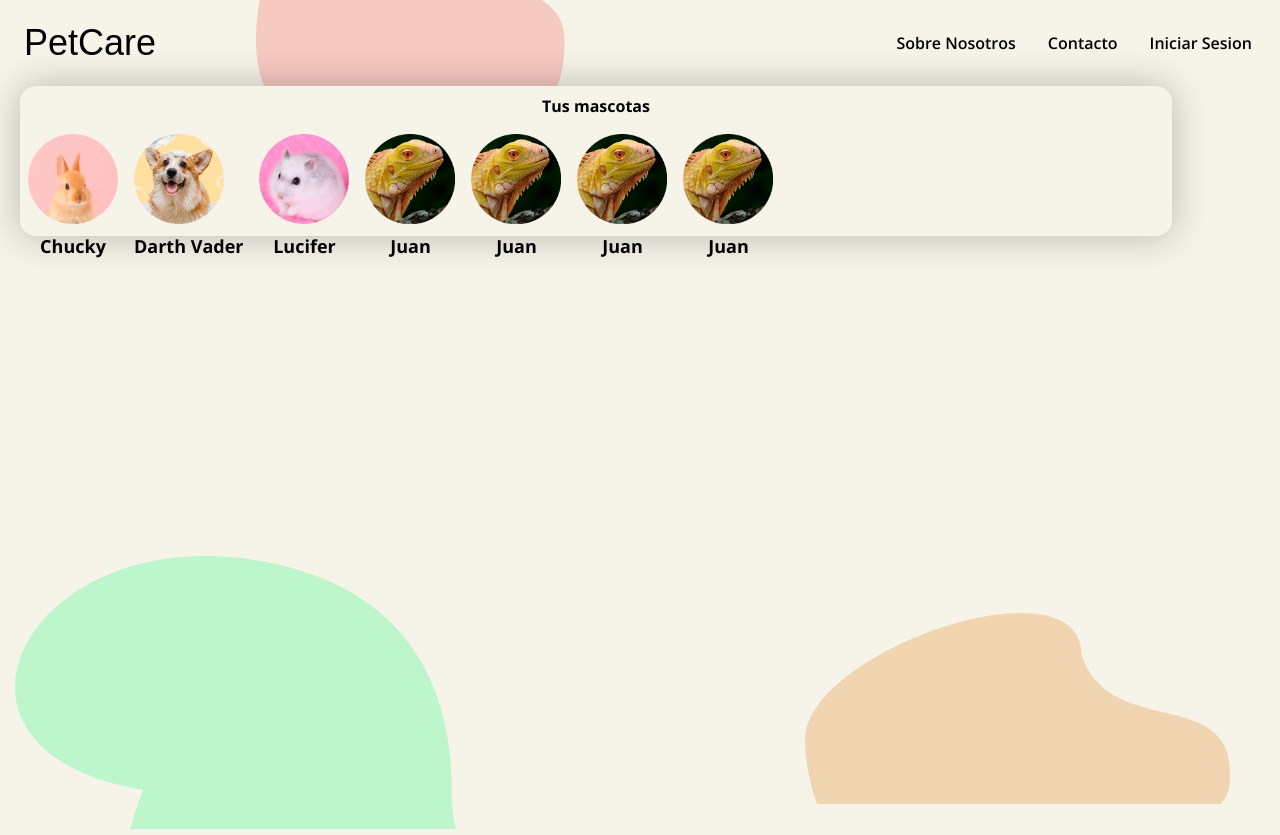
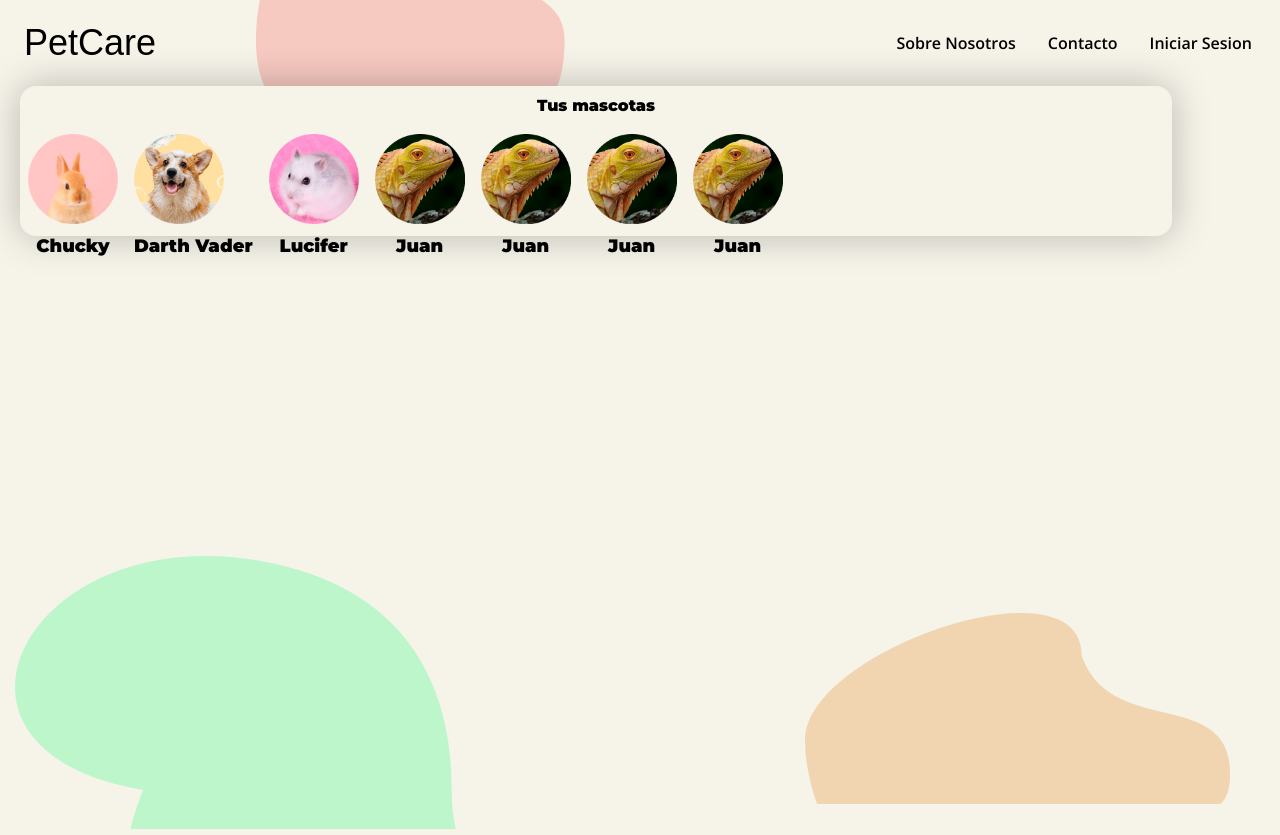
Before and after one commit to No-Country/C14-53-T-NODE-REACT, a React (Vite) app in the folder frontend-nocountry/app-mascotas/: page /mypets in a window 1280 px wide. Built offline with nearby package versions, Linux system fonts and the light colour scheme; a web font is replaced by a local one.

Commit message:
added montserrat font utility class

```diff
--- a/frontend-nocountry/app-mascotas/src/App.css
+++ b/frontend-nocountry/app-mascotas/src/App.css
@@ -1,3 +1,6 @@
+@import url('https://fonts.googleapis.com/css2?family=Montserrat:wght@500;600;700;800;900&display=swap');
+
+
 html,
 body {
   background-color: #f6f3e9;
@@ -79,3 +82,7 @@ body::before{
 .hamburgerMenu.active span:nth-last-child(2) {
   transform: rotate(-45deg) translate(-6px, 18px);
 }
+
+.text-montserrat {
+font-family: 'Montserrat', sans-serif;
+}
--- a/frontend-nocountry/app-mascotas/src/pages/MyPets.tsx
+++ b/frontend-nocountry/app-mascotas/src/pages/MyPets.tsx
@@ -4,7 +4,7 @@ import { PetAvatar } from "../components/Pets/PetAvatar"
 export const MyPets = () => {
   return (
     <main >
-      <div className='absolute  h-[150px]   w-[90%]  mx-5 rounded-2xl opacity-100 shadow-[0_0_38px_0_rgba(0,0,0,0.25)] bg-[#F6F3E9]'>
+      <div className='text-montserrat relative  h-[150px]   w-[90%]  mx-5 rounded-2xl opacity-100 shadow-[0_0_38px_0_rgba(0,0,0,0.25)] bg-[#F6F3E9]'>
 
 
         <h2 className='text-center py-2 font-black text-[1rem]'>Tus mascotas</h2>
```
